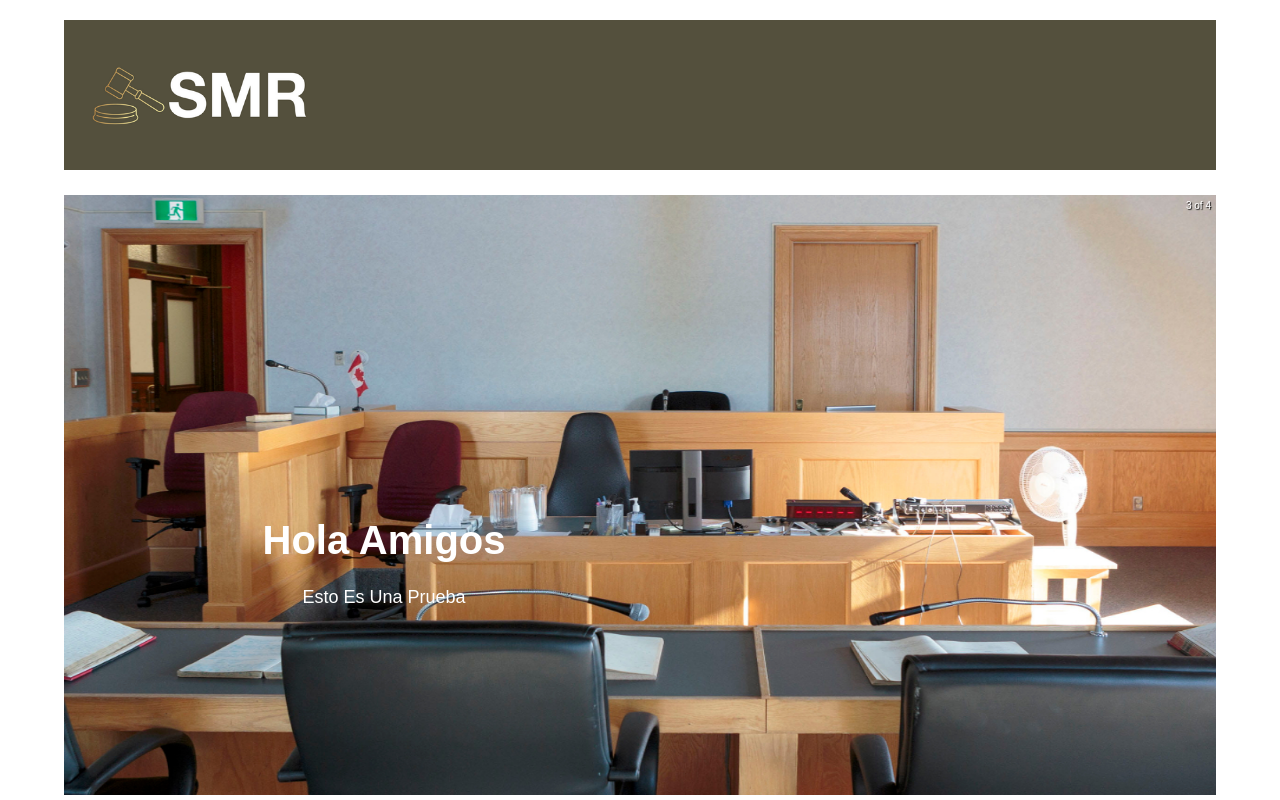
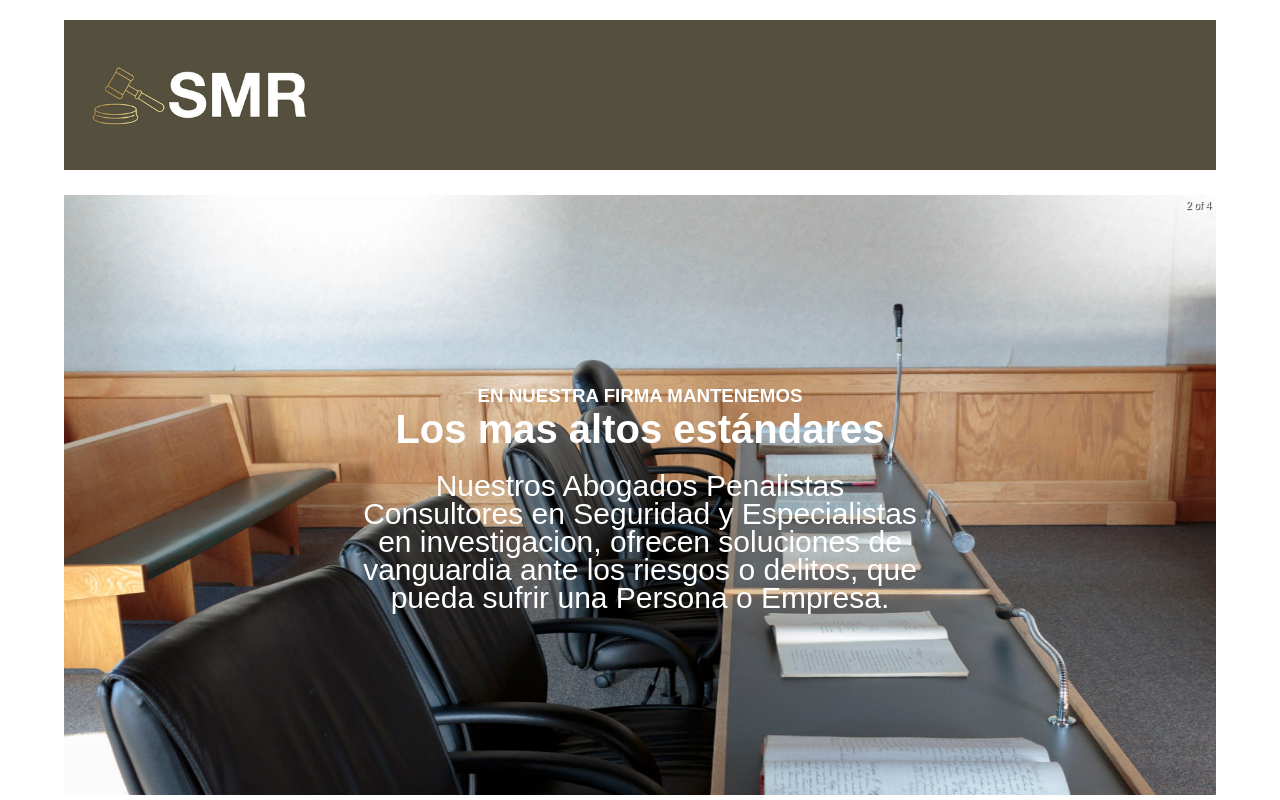
Before and after one commit to edmorua/lawyer-site, a React (Create React App) app: page / in a window 1280 px wide. Shown: the top 800 px of the page. Built offline with nearby package versions, Linux system fonts and the light colour scheme.

Commit message:
hero and contactus complete

```diff
--- a/src/Components/ContactUs/Contact.js
+++ b/src/Components/ContactUs/Contact.js
@@ -64,6 +64,7 @@ class Contact extends Component {
                     </div>
                     <div class="right">
                         <h2>Contactanos</h2>
+                        <div class="your-class">
                         <input
                             id="name"
                             type="text"
@@ -86,6 +87,7 @@ class Contact extends Component {
                             class="field"
                             placeholder="Teléfono"
                         />
+                    </div>
                         <textarea
                             class="field area"
                             placeholder="Mensaje">
--- a/src/Components/Hero/Hero.js
+++ b/src/Components/Hero/Hero.js
@@ -17,7 +17,7 @@ class Hero extends React.Component {
                 <Carousel
                     showArrows={false}
                     infiniteLoop
-                    autoPlay interval={3000}
+                    autoPlay interval={5000}
                     showThumbs={false}
                     showIndicators={false}
                     stopOnHover={false}
@@ -27,8 +27,17 @@ class Hero extends React.Component {
                         <div class="slider-one-image">
                             <img src={Image1} />
                             <div class="slider-text">
-                                <h1>Hola amigos</h1>
-                                <p>Esto es una prueba</p>
+                                <h3>NUESTRO COMPROMISO ES BRINDARLE</h3>
+                                <h1>Tranquilidad y Confianza</h1>
+                                <div text-ad>
+                                    <p>
+                                        Somos una firma especializada en Litigio Penal,
+                                        Prevención del Delito y Seguridad Corporativa,
+                                        con ammplia experiencia en el ámbito local y
+                                        federal, en todo el territorio nacional; así
+                                        como en el extranjero.
+                                    </p>
+                                </div>
                             </div>
                         </div>
                     </div>
@@ -36,8 +45,17 @@ class Hero extends React.Component {
                         <div class="slider-two-image">
                             <img src={Image2}/>
                             <div class="slider-text">
-                                <h1>Hola amigos</h1>
-                                <p>Esto es una prueba</p>
+                                <h3>EN NUESTRA FIRMA MANTENEMOS</h3>
+                                <h1>Los mas altos estándares</h1>
+                                <div text-ad>
+                                    <p>
+                                        Nuestros Abogados Penalistas Consultores en
+                                        Seguridad y Especialistas en investigacion,
+                                        ofrecen soluciones de vanguardia ante los
+                                        riesgos o delitos, que pueda sufrir una
+                                        Persona o Empresa.
+                                    </p>
+                                </div>
                             </div>
                         </div>
                     </div>
@@ -45,8 +63,17 @@ class Hero extends React.Component {
                         <div class="slider-three-image">
                             <img src={Image3} />
                             <div class="slider-text">
-                                <h1>Hola amigos</h1>
-                                <p>Esto es una prueba</p>
+                                <h3>OFRECEMOS EXCELENCIA</h3>
+                                <h1>En nuestros Servicios</h1>
+                                <div text-ad>
+                                    <p>
+                                        Brindamos servicios integrales y de alta calidad,
+                                        atendiendo de manera personalizada a cada uno de
+                                        nuestros clientes, buscamos una perfecta
+                                        comprension de los asuntos en todos sus aspectos,
+                                        obteniendo así soluciones prácticas e idónea
+                                    </p>
+                                </div>
                             </div>
                         </div>
                     </div>
@@ -54,8 +81,17 @@ class Hero extends React.Component {
                         <div class="slider-four-image">
                             <img src={Image4} />
                             <div class="slider-text">
-                                <h1>Hola amigos</h1>
-                                <p>Esto es una prueba</p>
+                                <h3>En nuestra firma mantenemos</h3>
+                                <h1>Los mas altos estándares</h1>
+                                <div text-ad>
+                                    <p>
+                                        Nuestros Abogados Penalistas Consultores en
+                                        Seguridad y Especialistas en investigacion,
+                                        ofrecen soluciones de vanguardia ante los
+                                        riesgos o delitos, que pueda sufrir una
+                                        Persona o Empresa.
+                                    </p>
+                                </div>
                             </div>
                         </div>
                     </div>
--- a/src/Components/Hero/stylees/hero.css
+++ b/src/Components/Hero/stylees/hero.css
@@ -12,14 +12,154 @@
   margin-left: 5%;
 }
 
+@media screen and (max-width: 400px) {
+  .slider-one,
+  .slider-two,
+  .slider-three,
+  .slider-four{
+    width: 800px;
+    display:block;
+    margin:auto;
+  }
+  .slider-text p{
+    margin-right: 2%;
+    margin-left: 2%;
+    font-size: 0rem;
+  }
+  .slider-one .slider-one-image .slider-text p,
+  .slider-one .slider-two-image .slider-text p,
+  .slider-one .slider-three-image .slider-text p,
+  .slider-one .slider-four-image .slider-text p,
+  .slider-two .slider-one-image .slider-text p,
+  .slider-two .slider-two-image .slider-text p,
+  .slider-two .slider-three-image .slider-text p,
+  .slider-two .slider-four-image .slider-text p,
+  .slider-three .slider-one-image .slider-text p,
+  .slider-three .slider-two-image .slider-text p,
+  .slider-three .slider-three-image .slider-text p,
+  .slider-three .slider-four-image .slider-text p,
+  .slider-four .slider-one-image .slider-text p,
+  .slider-four .slider-two-image .slider-text p,
+  .slider-four .slider-three-image .slider-text p,
+  .slider-four .slider-four-image .slider-text p{
+    font-size: 18px;
+    line-height: 28px;
+  }
+}
+
+@media screen and (min-width: 401px) and (max-width: 700px) {
+  .slider-one,
+  .slider-two,
+  .slider-three,
+  .slider-four{
+    width: 800px;
+    display:block;
+    margin:auto;
+  }
+  .slider-text p{
+    margin-right: 6%;
+    margin-left: 6%;
+  }
+  .slider-one .slider-one-image .slider-text p,
+  .slider-one .slider-two-image .slider-text p,
+  .slider-one .slider-three-image .slider-text p,
+  .slider-one .slider-four-image .slider-text p,
+  .slider-two .slider-one-image .slider-text p,
+  .slider-two .slider-two-image .slider-text p,
+  .slider-two .slider-three-image .slider-text p,
+  .slider-two .slider-four-image .slider-text p,
+  .slider-three .slider-one-image .slider-text p,
+  .slider-three .slider-two-image .slider-text p,
+  .slider-three .slider-three-image .slider-text p,
+  .slider-three .slider-four-image .slider-text p,
+  .slider-four .slider-one-image .slider-text p,
+  .slider-four .slider-two-image .slider-text p,
+  .slider-four .slider-three-image .slider-text p,
+  .slider-four .slider-four-image .slider-text p{
+    font-size: 20px;
+    line-height: 28px;
+  }
+}
+
+@media screen and (min-width: 701px) and (max-width: 1000px) {
   .slider-one,
   .slider-two,
   .slider-three,
   .slider-four{
     width: 100%;
-    height: 75vh;
-    -webkit-animation: slider-one 12s linear infinite;
-            animation: slider-one 12s linear infinite;
+    display:block;
+    margin:auto;
+  }
+  .slider-text p{
+    margin-right: 15%;
+    margin-left: 15%;
+  }
+  .slider-one .slider-one-image .slider-text p,
+  .slider-one .slider-two-image .slider-text p,
+  .slider-one .slider-three-image .slider-text p,
+  .slider-one .slider-four-image .slider-text p,
+  .slider-two .slider-one-image .slider-text p,
+  .slider-two .slider-two-image .slider-text p,
+  .slider-two .slider-three-image .slider-text p,
+  .slider-two .slider-four-image .slider-text p,
+  .slider-three .slider-one-image .slider-text p,
+  .slider-three .slider-two-image .slider-text p,
+  .slider-three .slider-three-image .slider-text p,
+  .slider-three .slider-four-image .slider-text p,
+  .slider-four .slider-one-image .slider-text p,
+  .slider-four .slider-two-image .slider-text p,
+  .slider-four .slider-three-image .slider-text p,
+  .slider-four .slider-four-image .slider-text p{
+    font-size: 28px;
+    line-height: 28px;
+  }
+
+}
+
+@media screen and (min-width: 1001px) {
+  .slider-one,
+  .slider-two,
+  .slider-three,
+  .slider-four{
+    width: 100%;
+    display:block;
+    margin:auto;
+    top: 50%;
+    left: 0px;
+  }
+
+  .slider-text p{
+    margin-right: 25%;
+    margin-left: 25%;
+  }
+
+  .slider-one .slider-one-image .slider-text p,
+  .slider-one .slider-two-image .slider-text p,
+  .slider-one .slider-three-image .slider-text p,
+  .slider-one .slider-four-image .slider-text p,
+  .slider-two .slider-one-image .slider-text p,
+  .slider-two .slider-two-image .slider-text p,
+  .slider-two .slider-three-image .slider-text p,
+  .slider-two .slider-four-image .slider-text p,
+  .slider-three .slider-one-image .slider-text p,
+  .slider-three .slider-two-image .slider-text p,
+  .slider-three .slider-three-image .slider-text p,
+  .slider-three .slider-four-image .slider-text p,
+  .slider-four .slider-one-image .slider-text p,
+  .slider-four .slider-two-image .slider-text p,
+  .slider-four .slider-three-image .slider-text p,
+  .slider-four .slider-four-image .slider-text p{
+    font-size: 30px;
+    line-height: 28px;
+  }
+}
+
+.slider-one,
+.slider-two,
+.slider-three,
+.slider-four{
+  -webkit-animation: slider-one 20s linear infinite;
+          animation: slider-one 20s linear infinite;
 }
 
 
@@ -53,14 +193,15 @@
 .slider-four .slider-three-image,
 .slider-four .slider-four-image{
   width: 110%;
-    height: 100%;
+  height: 90%;
   background-image: url("../Images/image5.jpg");
   background-position: center;
   background-size: cover;
   background-repeat: no-repeat;
-    -webkit-animation: zoom-out 12s linear infinite;
-            animation: zoom-out 12s linear infinite;
+  -webkit-animation: zoom-out 20s linear infinite;
+          animation: zoom-out 20s linear infinite;
 }
+
 
 .slider-one .slider-one-image .slider-text,
 .slider-one .slider-two-image .slider-text,
@@ -79,13 +220,12 @@
 .slider-four .slider-three-image .slider-text,
 .slider-four .slider-four-image .slider-text{
   position: absolute;
-    top: 40%;
-    left: 20px;
+  top: 25%;
+  left: 0px;
   color: #ffffff;
-    width: 600px;
-    text-transform: capitalize;
-    -webkit-animation: text-up 12s linear infinite;
-            animation: text-up 12s linear infinite;
+  width: 100%;
+  -webkit-animation: text-up 20s linear infinite;
+          animation: text-up 20s linear infinite;
   -webkit-transform: translateY(100px);
           transform: translateY(100px);
   -webkit-animation-delay: 0s;
@@ -112,29 +252,11 @@
   margin-bottom: 20px;
 }
 
-  .slider-one .slider-one-image .slider-text p,
-  .slider-one .slider-two-image .slider-text p,
-  .slider-one .slider-three-image .slider-text p,
-  .slider-one .slider-four-image .slider-text p,
-  .slider-two .slider-one-image .slider-text p,
-  .slider-two .slider-two-image .slider-text p,
-  .slider-two .slider-three-image .slider-text p,
-  .slider-two .slider-four-image .slider-text p,
-  .slider-three .slider-one-image .slider-text p,
-  .slider-three .slider-two-image .slider-text p,
-  .slider-three .slider-three-image .slider-text p,
-  .slider-three .slider-four-image .slider-text p,
-  .slider-four .slider-one-image .slider-text p,
-  .slider-four .slider-two-image .slider-text p,
-  .slider-four .slider-three-image .slider-text p,
-  .slider-four .slider-four-image .slider-text p{
-    font-size: 18px;
-    line-height: 28px;
-  }
+
 
 .slider-two {
-    -webkit-animation: slider-two 12s linear infinite;
-            animation: slider-two 12s linear infinite;
+  -webkit-animation: slider-two 20s linear infinite;
+          animation: slider-two 20s linear infinite;
 }
 
 .slider-two .slider-two-image {
@@ -142,13 +264,13 @@
 }
 
 .slider-two .slider-two-image .slider-text {
-    -webkit-animation-delay: 3s;
-            animation-delay: 3s;
+  -webkit-animation-delay: 5s;
+          animation-delay: 5s;
 }
 
 .slider-three {
-    -webkit-animation: slider-three 12s linear infinite;
-            animation: slider-three 12s linear infinite;
+  -webkit-animation: slider-three 20s linear infinite;
+          animation: slider-three 20s linear infinite;
 }
 
 .slider-three .slider-three-image {
@@ -156,13 +278,13 @@
 }
 
 .slider-three .slider-three-image .slider-text {
-    -webkit-animation-delay: 6s;
-            animation-delay: 6s;
+  -webkit-animation-delay: 10s;
+          animation-delay: 10s;
 }
 
 .slider-four {
-    -webkit-animation: slider-four 12s linear infinite;
-            animation: slider-four 12s linear infinite;
+  -webkit-animation: slider-four 20s linear infinite;
+          animation: slider-four 20s linear infinite;
 }
 
 .slider-four .slider-four-image {
@@ -170,8 +292,8 @@
 }
 
 .slider-four .slider-four-image .slider-text {
-    -webkit-animation-delay: 9s;
-            animation-delay: 9s;
+  -webkit-animation-delay: 15s;
+          animation-delay: 15s;
 }
 
 
```
Also changed, not shown: src/Components/ContactUs/stylees/contact.css (+6 -2 lines), src/Components/Navbar/NavbarElements.js (deleted, +0 -44 lines), 1 other file (tests, documents, lock files or other folders). Lines whose indentation alone changed are shown as unchanged.
